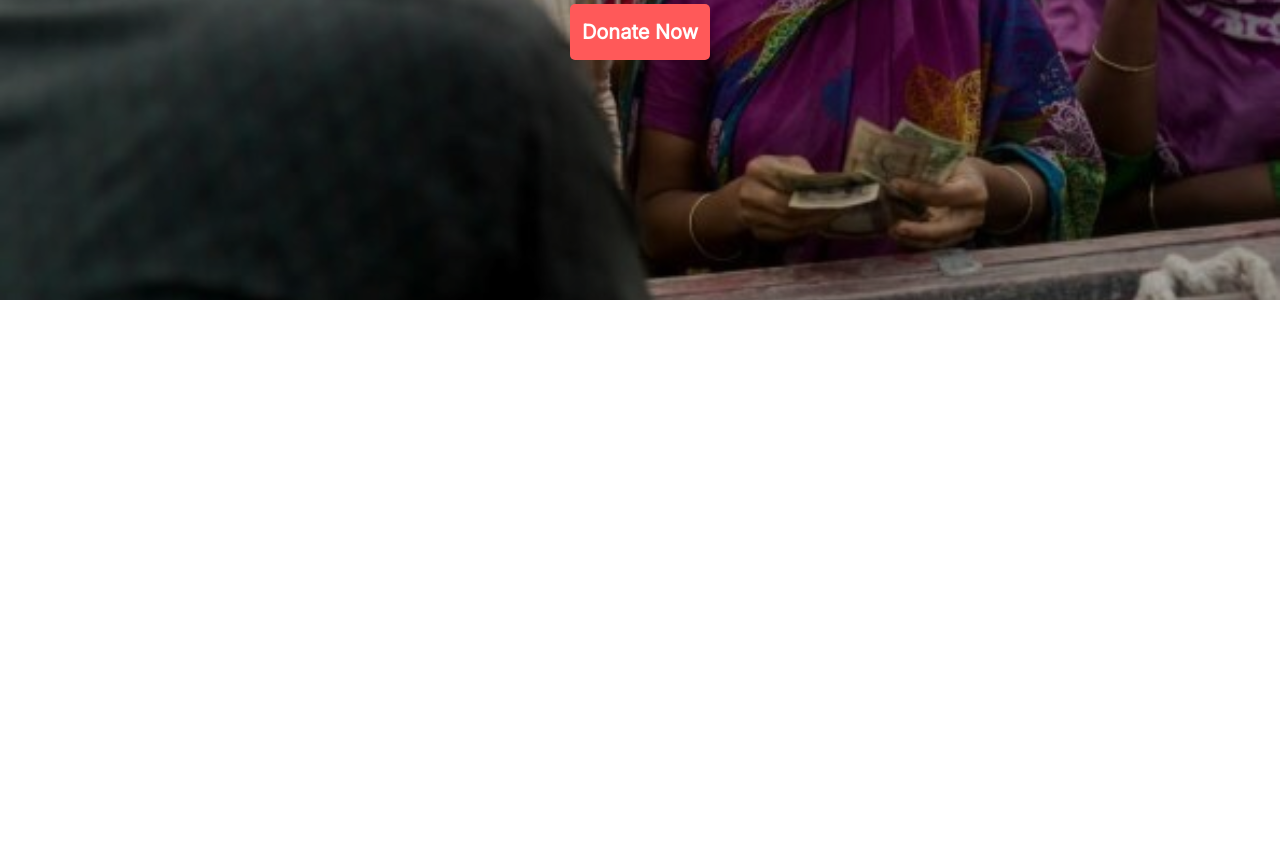
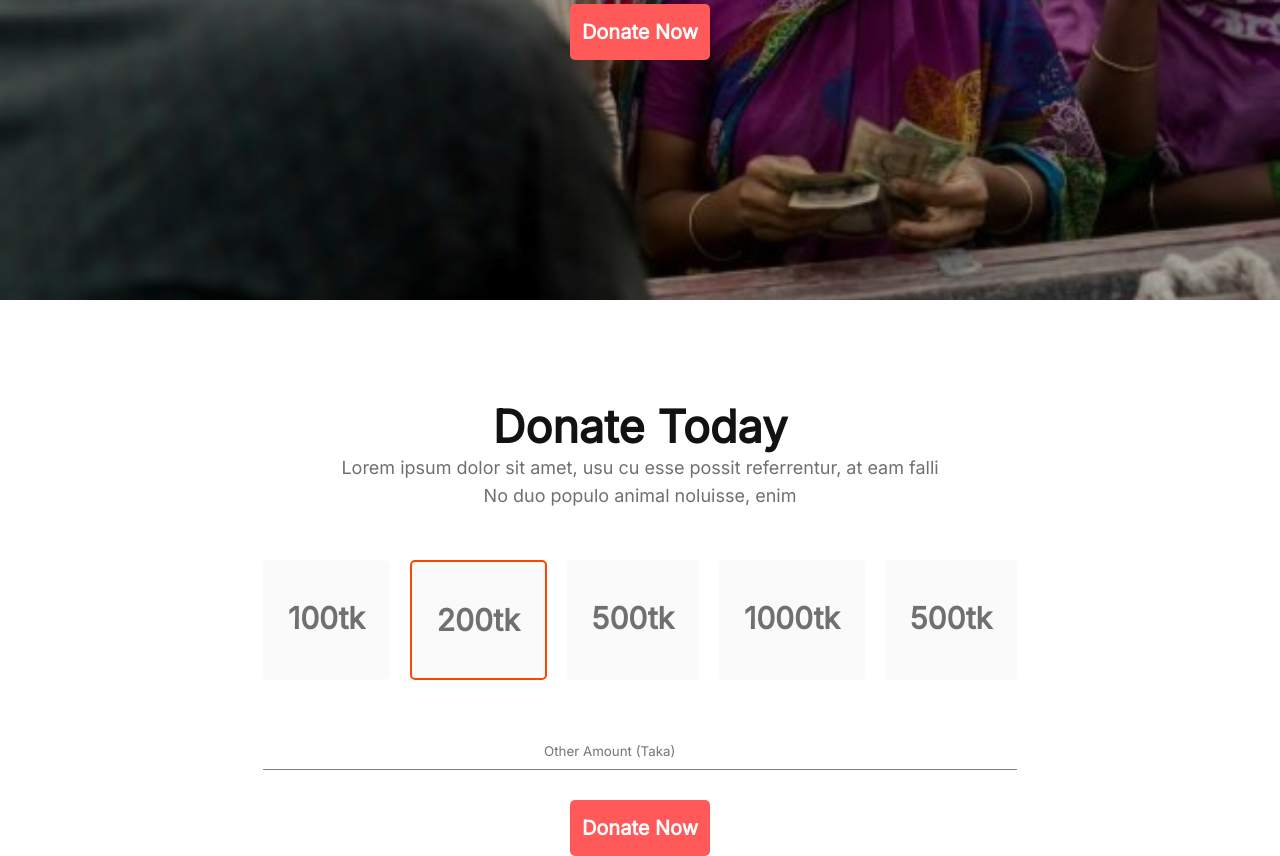
Before and after one commit to yasin2514/donate-today, a plain HTML site: page index.html in a window 1280 px wide. Shown: the part 500-1356 px from the top of the page. Before the commit the page ends 800 px from the top, so only its background shows below. Drawn offline with Linux system fonts and the light colour scheme.

Commit message:
donate section  done

```diff
--- a/index.html
+++ b/index.html
@@ -11,13 +11,46 @@
 
 <body>
     <header>
-        <h1 class="header-title">Let’s Help Those Who Are <br>
+        <h1 class="header-title margin-b-20">Let’s Help Those Who Are <br>
             More In Need</h1>
-        <p class="header-text">Lorem ipsum dolor sit amet, usu cu esse possit referrentur, at eam falli <br>
+        <p class="header-text margin-b-30">Lorem ipsum dolor sit amet, usu cu esse possit referrentur, at eam falli <br>
             deterruisset. No duo populo animal
             noluisse, enim</p>
         <button class="btn">Donate Now</button>
     </header>
+    <main>
+        <section class="donate-section margin-t-100">
+            <h2 class="section-title">Donate Today</h2>
+            <p class="section-text margin-b-50">Lorem ipsum dolor sit amet, usu cu esse possit referrentur, at eam
+                falli <br> No duo populo animal noluisse, enim</p>
+            <div class="donate-money">
+                <div class="money">
+                    <h3 class="money-title">100tk</h3>
+                </div>
+                <div class="money money-orange">
+                    <h3 class="money-title orangered">200tk</h3>
+                </div>
+                <div class="money">
+                    <h3 class="money-title">500tk</h3>
+                </div>
+                <div class="money">
+                    <h3 class="money-title">1000tk</h3>
+                </div>
+                <div class="money">
+                    <h3 class="money-title">500tk</h3>
+                </div>
+
+            </div>
+            <div class="money-input margin-b-30">
+                <input type="text" name="" id="" placeholder="Other Amount (Taka)">
+            </div>
+            <button class="btn">Donate Now</button>
+
+
+
+        </section>
+
+    </main>
 
 </body>
 
--- a/styles/style.css
+++ b/styles/style.css
@@ -4,6 +4,30 @@
     font-family: 'Inter', sans-serif;
     margin: 0;
     padding: 0;
+}
+
+.margin-t-100 {
+    margin-top: 100px;
+}
+
+.margin-b-100 {
+    margin-bottom: 100px;
+}
+
+.margin-b-15 {
+    margin-bottom: 15px;
+}
+
+.margin-b-20 {
+    margin-bottom: 20px;
+}
+
+.margin-b-30 {
+    margin-bottom: 30px;
+}
+
+.margin-b-50 {
+    margin-bottom: 50px;
 }
 
 /* header-start */
@@ -24,14 +48,12 @@ header {
 .header-title {
     font-weight: 700;
     font-size: 65px;
-    margin-bottom: 20px;
 }
 
 .header-text {
     font-weight: 400;
     font-size: 18px;
     line-height: 28px;
-    margin-bottom: 30px;
 }
 
 .btn {
@@ -43,7 +65,72 @@ header {
     border-radius: 5px;
     border: 0;
 }
-.btn:hover{
+
+.btn:hover {
     background-color: #ed5050;
     color: rgb(221, 220, 220);
 }
+
+/* main start */
+main {
+    display: flex;
+    flex-direction: column;
+    align-items: center;
+}
+
+.section-title {
+    font-weight: 700;
+    font-size: 45px;
+    line-height: 54px;
+    color: #121212;
+}
+
+.section-text {
+    font-weight: 400;
+    font-size: 18px;
+    line-height: 28px;
+    color: #707070;
+}
+
+/* donate-section */
+.donate-section {
+    text-align: center;
+    margin-left: 300px;
+    margin-right: 300px;
+}
+
+.donate-money {
+    display: flex;
+    gap: 20px;
+
+}
+
+.money {
+    background: #FAFAFA;
+    border-radius: 5px;
+    padding: 40px 25px;
+    margin-bottom:60px ;
+
+}
+.money-orange{
+    border: 2px solid orangered;
+}
+.orangered{
+    color: orangered;
+}
+.money-title {
+    font-weight: 700;
+    font-size: 30px;
+    line-height: 36px;
+    color: #707070;
+    text-align: center;
+}
+.money-input{
+    border-bottom: 1px solid gray;
+    width: 100%;
+}
+.money-input input{
+    border: 0;
+    margin-bottom: 10px;
+
+}
```
